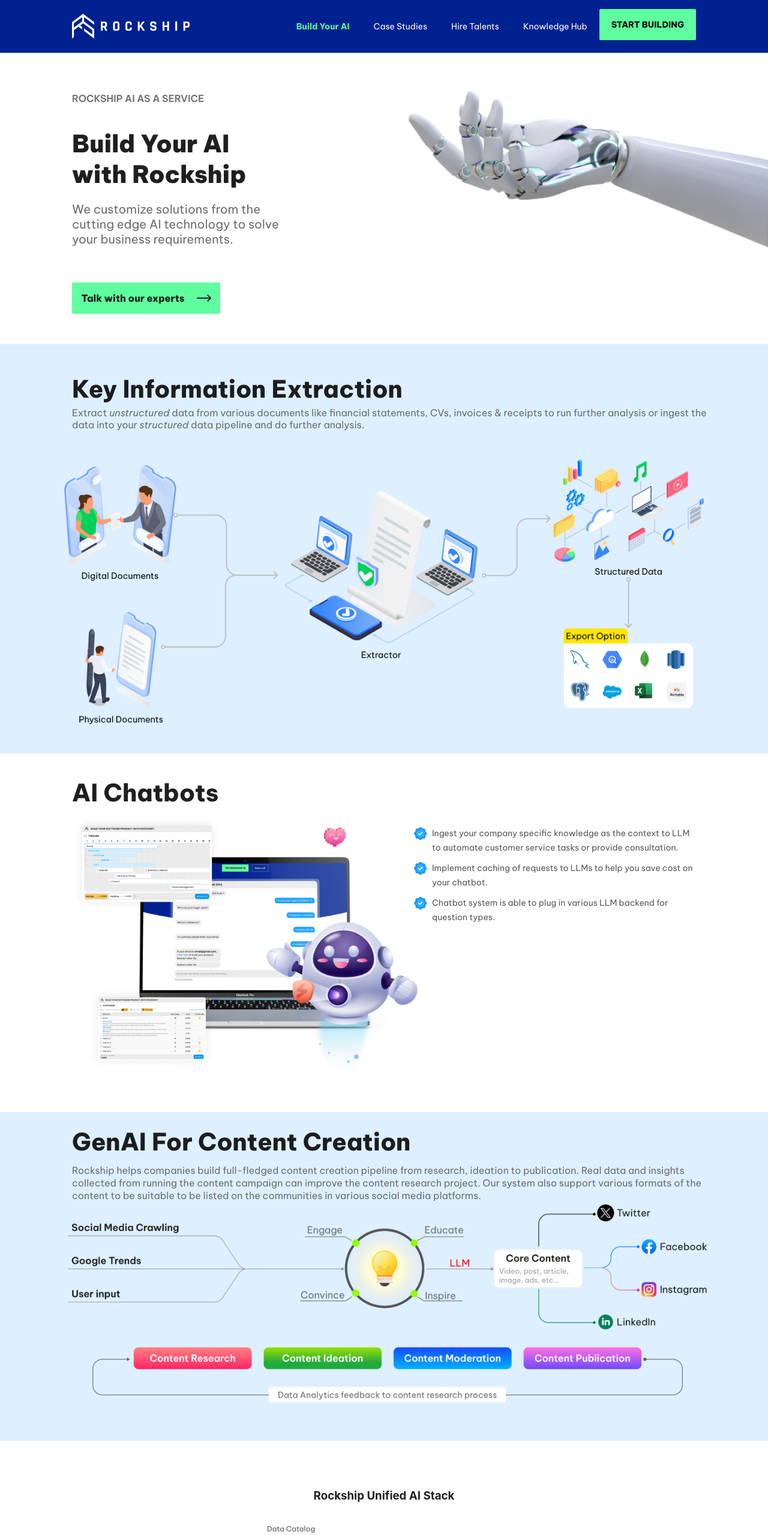
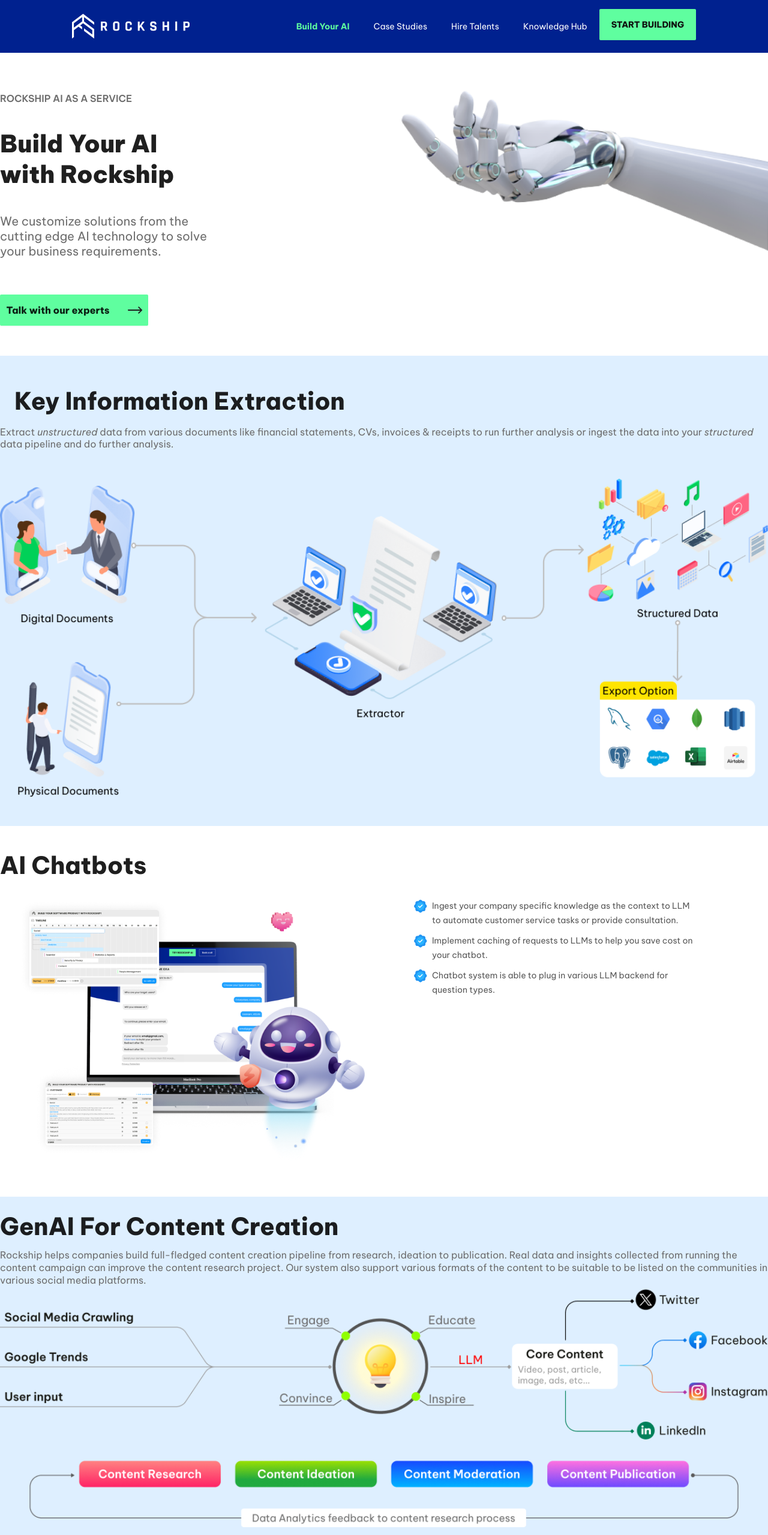
Before and after one commit to htz0707/rockship-frontend, a Next.js app: page /build-your-ai in a window 1280 px wide. Shown: the top 2559 px of the page at 60% size. Built offline with nearby package versions, Linux system fonts and the light colour scheme; no server answers.

Commit message:
Fix bug homepage 5

```diff
--- a/src/components/Footer/footer.module.scss
+++ b/src/components/Footer/footer.module.scss
@@ -1,5 +1,5 @@
 .custom-footer {
-  margin-top: 40px;
+  margin-top: 80px;
   color: $white;
   background-color: $primary-color;
   font-family: $primary-font;
--- a/src/pages/build-your-ai/index.js
+++ b/src/pages/build-your-ai/index.js
@@ -18,7 +18,7 @@ const buildYourAI = () => {
       <CustomLayout link={"build-your-ai"}>
         <div className={styles["build-your-ai"]}>
           <div className={styles["box-1"]}>
-            <Row gutter={[24, 24]}>
+            <Row>
               <Col xs={24} sm={12} className={styles["box-1-left"]}>
                 <p className={styles["grey-text"]}>
                   {" "}
@@ -68,7 +68,11 @@ const buildYourAI = () => {
                   pipeline and do further analysis.
                 </p>
               </div>
-              <img className={styles["box-2-image"]} src="/key-info-extract.png" alt="key-info-extract" />
+              <img
+                className={styles["box-2-image"]}
+                src="/key-info-extract.png"
+                alt="key-info-extract"
+              />
             </div>
           </div>
           <div className={styles["box-3"]}>
@@ -132,9 +136,9 @@ const buildYourAI = () => {
             </Row>
           </div>
           <div className={styles["box-AI-Stack"]}>
-              <h3>Rockship Unified AI Stack</h3>
-              <img src="/ai-stack.png" alt="unified-ai-stack" />
-            </div>
+            <h3>Rockship Unified AI Stack</h3>
+            <img src="/ai-stack.png" alt="unified-ai-stack" />
+          </div>
           <div className={styles["box-5"]}>
             <Row className={styles["box-5-row"]}>
               <Col xs={3} sm={3}>
@@ -185,7 +189,7 @@ const buildYourAI = () => {
             </Row>
           </div>
           <div className={styles["box-6"]}>
-            <Row gutter={[24, 24]}>
+            <Row>
               <Col xs={8} sm={8}>
                 <h1>5+</h1>
                 <p>Industries</p>
@@ -203,7 +207,7 @@ const buildYourAI = () => {
           <div className={styles["consultant"]}>
             <h3>Solution Architect Consultants</h3>
             <div className={styles["row-consultant"]}>
-              <Row gutter={{ xs: 24, sm: 24, md: 24, lg: 24 }}>
+              <Row >
                 <Col
                   xs={{ order: 1, span: 12 }}
                   sm={{ order: 1, span: 4 }}
--- a/src/pages/build-your-ai/styles.module.scss
+++ b/src/pages/build-your-ai/styles.module.scss
@@ -54,6 +54,11 @@
   .box-2 {
     background-color: #deefff;
 
+    .box-2-image {
+      width: 100%;
+      max-width: 1300px;
+    }
+
     .box-2-color {
       width: 100%;
 
@@ -73,7 +78,6 @@
 
       .col-style {
         .sub-text {
-          width: 83.3%;
           height: fit-content;
           font-family: Be Vietnam Pro;
           font-size: 16px;
@@ -163,8 +167,19 @@
   .box-AI-Stack {
     margin: 40px auto;
     max-width: 1300px;
+    text-align: left;
+    h3 {
+      font-size: 40px;
+      font-family: Be Vietnam Pro;
+      font-weight: 800;
+      line-height: 51px;
+    }
+
+    img {
+      max-width: 1300px;
+      width: 100%;
+    }
   }
-
 
   .box-5 {
     background-color: #00218f;
@@ -303,7 +318,6 @@
 
         h3 {
           margin-bottom: 8px;
-          margin-left: 60px;
           width: 250px;
           font-size: 24px;
           line-height: 31px;
@@ -312,7 +326,6 @@
         .sub-text {
           margin-top: 0px;
           margin-bottom: 12px;
-          margin-left: 40px;
           width: 280px;
           font-size: 16px;
           line-height: 20px;
@@ -323,7 +336,7 @@
           width: fit-content;
 
           img {
-            margin-left: 12px;
+
           }
         }
       }
@@ -342,10 +355,9 @@
         }
 
         .col-style {
-          margin-left: 12px;
+
 
           .sub-text {
-            margin-top: -12px;
             width: 343px;
             text-align: center;
           }
@@ -362,7 +374,7 @@
     .box-3 {
       h3 {
         font-size: 24px;
-        margin-left: 12px;
+
         line-height: 30px;
         text-align: center;
       }
@@ -371,7 +383,7 @@
         text-align: left;
 
         .contents {
-          margin-left: 12px;
+
           width: Fixed (315px);
           margin-bottom: 12px;
 
@@ -384,8 +396,8 @@
       }
 
       .col-image {
-        margin-top: -20px;
-        width: 90%;
+        width: 100%;
+        max-width: 1300px;
       }
     }
 
@@ -400,7 +412,7 @@
       }
 
       p {
-        margin-left: 12px;
+
         font-size: 14px;
         line-height: 18px;
         width: 350px;
@@ -476,7 +488,7 @@
       }
 
       .row-consultant {
-        margin-left: 12px;
+
 
         .consultant-info {
           .name {
@@ -562,34 +574,33 @@
         margin-top: 20px;
 
         .grey-text {
-          margin-left: 12px;
+
           line-height: 20px;
         }
 
         h3 {
           margin-bottom: 40px;
-          margin-left: 12px;
+
           width: 360px;
           font-size: 40px;
           line-height: 51px;
         }
 
         .sub-text {
-          margin-top: -20px;
           margin-bottom: 60px;
-          margin-left: 12px;
+
           width: 360px;
           font-size: 20px;
           line-height: 25px;
         }
 
         .homepage-button-1 {
-          margin-left: 12px;
+
           width: 247px;
           padding: 0 10px;
 
           img {
-            margin-left: 12px;
+
           }
         }
       }
@@ -604,7 +615,7 @@
 
         h3 {
           margin-top: 20px;
-          margin-left: 12px;
+
           width: fit-content;
           height: fit-content;
           font-size: 40px;
@@ -613,7 +624,7 @@
         }
 
         .col-style {
-          margin-left: 12px;
+
 
           .sub-text {
             font-weight: 400;
@@ -635,7 +646,7 @@
       h3 {
         margin-bottom: 32px;
         font-size: 40px;
-        margin-left: 12px;
+
         text-align: left;
         line-height: 51px;
       }
@@ -644,7 +655,7 @@
         text-align: left;
 
         .contents {
-          margin-left: 12px;
+
 
           p {
             font-size: 1.6 rem;
@@ -664,25 +675,21 @@
 
       h3 {
         margin-bottom: 12px;
-        margin-left: 12px;
+
         text-align: left;
         font-size: 40px;
       }
 
       p {
         text-align: left;
-        margin-left: 12px;
+
         font-size: 16px;
         line-height: 21px;
         width: fit-content;
       }
 
       .box-GenAI {
-        // text-align: left;
-      }
-
-      img {
-        margin-left: 12px;
+        text-align: left;
       }
     }
 
@@ -740,13 +747,13 @@
 
     .consultant {
       h3 {
-        margin-left: 12px;
+
         font-size: 40px;
         text-align: left;
       }
 
       .row-consultant {
-        margin-left: 12px;
+
 
         .consultant-info {
           .name {
@@ -781,7 +788,7 @@
 
         h3 {
           padding-top: 24px;
-          margin-left: 12px;
+
           font-size: 40px;
           font-weight: 900;
           line-height: 51px;
@@ -791,7 +798,7 @@
 
       .cert {
         margin-top: 12px;
-        margin-left: 12px;
+
 
         .org-image {
           img {
@@ -831,33 +838,30 @@
         margin-top: 30px;
 
         .grey-text {
-          margin-left: 120px;
           line-height: 20px;
         }
 
         h3 {
           margin-bottom: 40px;
-          margin-left: 120px;
+
           width: 350px;
           font-size: 40px;
           line-height: 51px;
         }
 
         .sub-text {
-          margin-top: -20px;
           margin-bottom: 60px;
-          margin-left: 120px;
+
           width: 351px;
           font-size: 20px;
           line-height: 25px;
         }
 
         .homepage-button-1 {
-          margin-left: 120px;
           width: 247px;
 
           img {
-            margin-left: 12px;
+
           }
         }
       }
@@ -873,7 +877,7 @@
 
         h3 {
           margin-top: 40px;
-          margin-left: 120px;
+
           width: 551px;
           font-size: 40px;
           line-height: 51px;
@@ -881,10 +885,8 @@
         }
 
         .col-style {
-          margin-left: 120px;
-
           .sub-text {
-            width: 91.67%;
+            width: 100%;
             text-align: left;
           }
         }
@@ -901,7 +903,7 @@
       h3 {
         margin-bottom: 32px;
         font-size: 40px;
-        margin-left: 120px;
+
         text-align: left;
         line-height: 51px;
       }
@@ -922,7 +924,6 @@
 
       .col-image {
         width: 90%;
-        margin-left: 120px;
       }
     }
 
@@ -930,23 +931,17 @@
       margin-bottom: 80px;
 
       h3 {
-        margin-left: 120px;
         font-size: 40px;
       }
 
       p {
-        margin-left: 120px;
-        width: 83.3%;
         font-size: 16px;
         line-height: 21px;
       }
 
-      .box-GenAI {
-        text-align: center;
-      }
-
       img {
-        width: 83.3%;
+        width: 100%;
+        max-width: 1300px;
       }
     }
 
@@ -1011,14 +1006,11 @@
 
     .consultant {
       h3 {
-        margin-left: 120px;
         font-size: 40px;
         text-align: left;
       }
 
       .row-consultant {
-        margin-left: 120px;
-
         .consultant-info {
           .name {
             font-size: 20px;
@@ -1052,7 +1044,7 @@
 
         h3 {
           padding-top: 24px;
-          margin-left: 120px;
+
           font-size: 40px;
           font-weight: 900;
           line-height: 51px;
@@ -1062,7 +1054,6 @@
 
       .cert {
         margin-top: 24px;
-        margin-left: 120px;
 
         .org-image {
           img {
@@ -1073,7 +1064,7 @@
         }
 
         .cert-inf {
-          margin-left: 12px;
+
           margin-top: -10px;
 
           .cert-name {
```
Also changed, not shown: src/pages/talent-as-a-service/styles.module.scss (+6 -23 lines).
